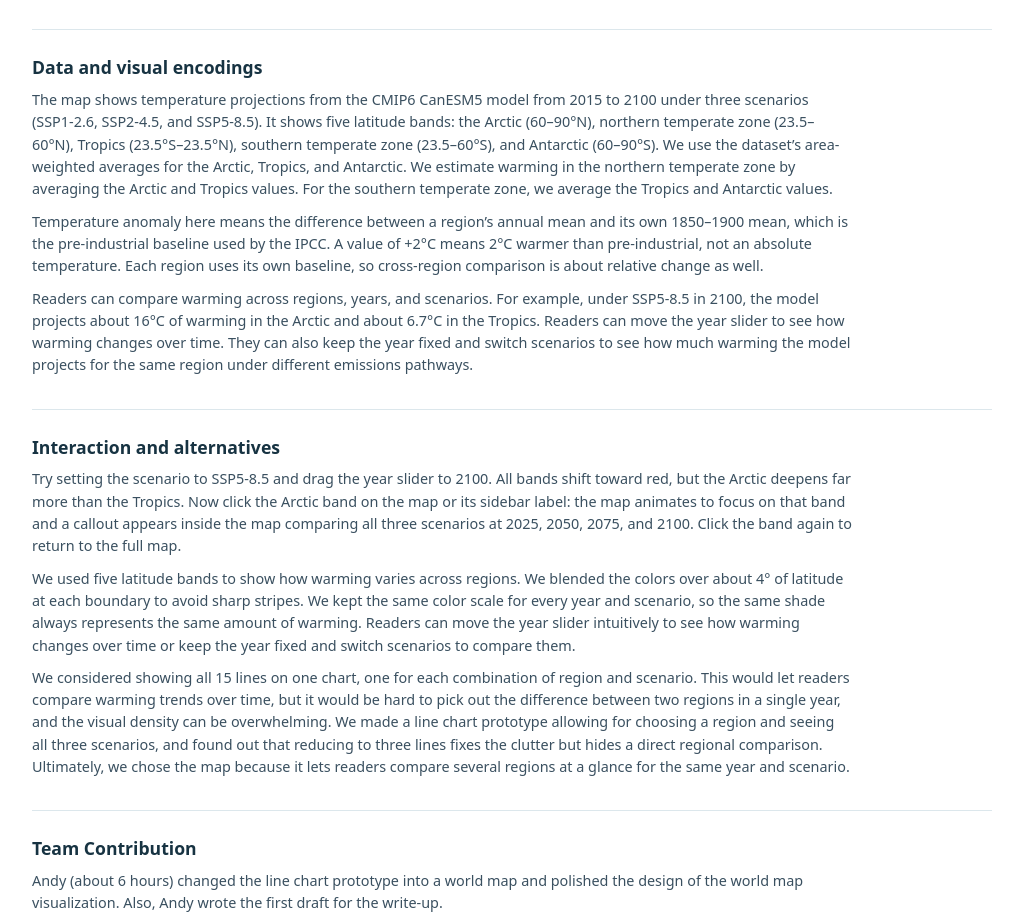
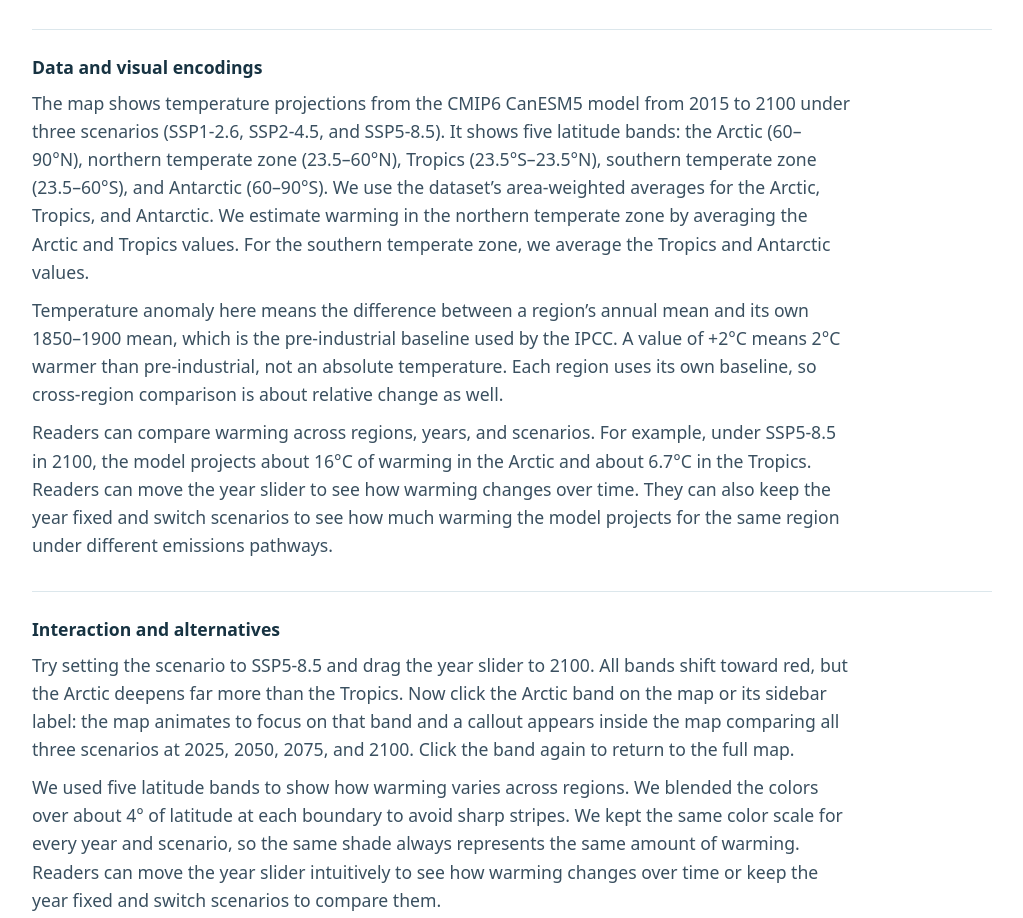
Before and after one commit to Waxicoar/Interactive-Visualization, a plain HTML site: page index.html in a window 1280 px wide. Shown: the part 1046-1964 px from the top of the page, without its empty margins (128-1151 px from the left). Drawn offline with nearby package versions, Linux system fonts and the light colour scheme; no server answers.

Commit message:
add font size

```diff
--- a/style.css
+++ b/style.css
@@ -135,8 +135,8 @@ h1 { font-size: clamp(24px, 4vw, 34px); line-height: 1.15; margin-bottom: 6px; }
 }
 .writeup p,
 .writeup ul {
-    font-size: 0.9rem;
-    line-height: 1.55;
+    font-size: 1.1rem;
+    line-height: 1.6;
     color: #3a5060;
     margin: 0 0 10px;
     max-width: 820px;
```
